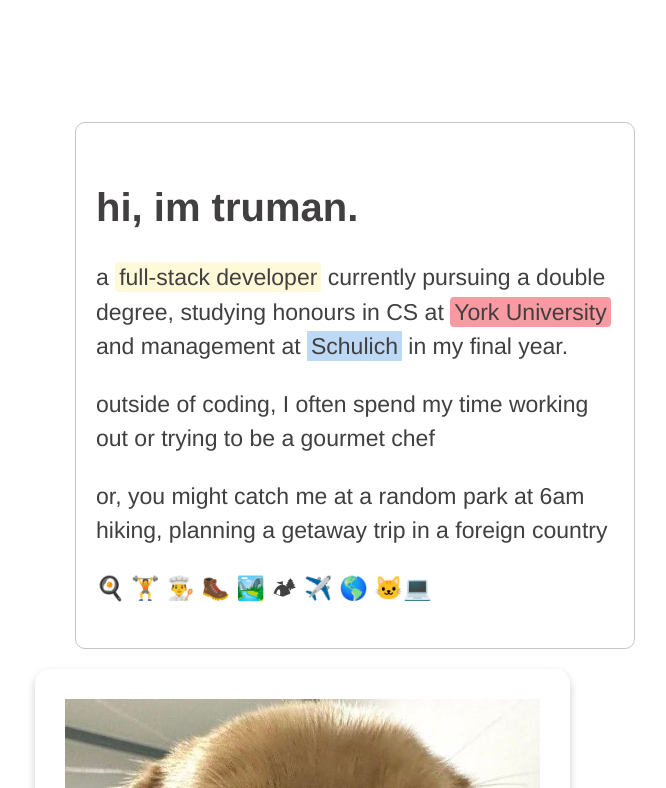
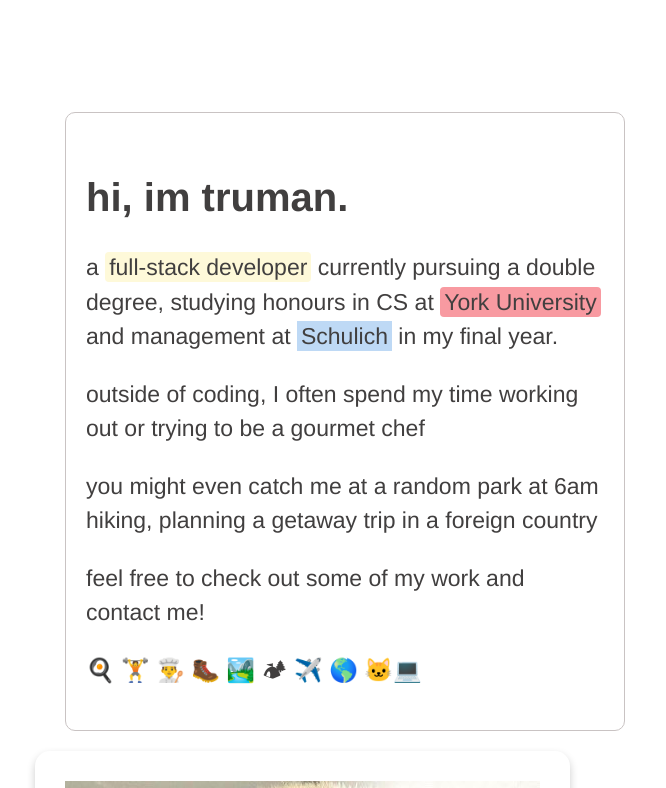
Before and after one commit to tmanzhe/web, a React (Vite) app: page / in a window 1280 px wide. Shown: the part 1332-2120 px from the top of the page, without its empty margins (49-715 px from the left). Built offline with nearby package versions, Linux system fonts and the light colour scheme.

Commit message:
first commit

```diff
--- a/package.json
+++ b/package.json
@@ -28,6 +28,6 @@
     "eslint-plugin-react-hooks": "^5.1.0-rc.0",
     "eslint-plugin-react-refresh": "^0.4.9",
     "globals": "^15.9.0",
-    "vite": "^5.4.1"
+    "vite": "^5.4.6"
   }
 }
--- a/src/css/AboutMe.css
+++ b/src/css/AboutMe.css
@@ -38,8 +38,8 @@
 }
 
 .description {
-    margin-top: 60px;
-    margin-left: 60px;
+    margin-top: 50px;
+    margin-left: 50px;
     padding: 20px;
     background-color: rgba(255, 255, 255, 0.8);
     color: rgb(65, 63, 63);
@@ -65,29 +65,37 @@
 
 .hello-text {
     width: 13ch; /* Adjust width for typewriter effect */
-    animation: typing 2s steps(22) forwards, blink .5s step-end infinite alternate; /* Typewriter effect */
     white-space: nowrap;
     overflow: hidden;
     border-right: 3px solid;
     font-size: 40px;
     font-weight: bold;
     margin: 0;
+    /* Initial state, before animation is triggered */
+    visibility: hidden;
+    animation: none;
 }
 
 .animate .hello-text {
-    animation: typing 2s steps(22) forwards, blink .5s step-end infinite alternate; /* Reset animation on visibility */
+    visibility: visible; /* Make the text visible when section is in view */
+    animation: typing 2s steps(22) forwards, blink .5s step-end infinite alternate; /* Typewriter effect when visible */
 }
 
 @keyframes typing {
     from {
         width: 0;
     }
+    to {
+        width: 13ch;
+    }
 }
+
 @keyframes blink {
     50% {
         border-color: transparent;
     }
 }
+
 
 .highlight-dev {
     background-color: #FEF9D9;
--- a/src/css/Life.css
+++ b/src/css/Life.css
@@ -8,6 +8,8 @@
     margin: 0 auto;
     margin-bottom:100px;
 }
+
+
 
 .life-img-container {
     position: relative;
--- a/src/jsx/AboutMe.jsx
+++ b/src/jsx/AboutMe.jsx
@@ -4,8 +4,9 @@ import headshot from '../assets/converted/headshot2.jpg';
 
 function AboutMe() {
     const [isVisible, setIsVisible] = useState(false);
-    const [animateText, setAnimateText] = useState(false); // New state for text animation
+    const [animateText, setAnimateText] = useState(false); // State for text animation
     const aboutMeRef = useRef(null);
+    const helloTextRef = useRef(null); // New ref for text animation
     const fullText = "hi, im truman.";
 
     const handleScroll = (entries) => {
@@ -13,12 +14,12 @@ function AboutMe() {
             if (entry.isIntersecting) {
                 if (!isVisible) {
                     setIsVisible(true);
-                    setAnimateText(true); // Trigger text animation
+                    setAnimateText(true); // Trigger text animation when section is in view
                 }
             } else {
                 if (isVisible) {
                     setIsVisible(false); // Reset visibility when out of view
-                    setAnimateText(false); // Reset text animation
+                    setAnimateText(false); // Reset text animation when out of view
                 }
             }
         });
@@ -35,7 +36,7 @@ function AboutMe() {
                 observer.unobserve(aboutMeRef.current);
             }
         };
-    }, [isVisible]); // Dependency on isVisible
+    }, [isVisible]);
 
     return (
         <section id="about-me" className={`about-me wrapper ${isVisible ? 'animate' : ''}`} ref={aboutMeRef}>
@@ -43,12 +44,13 @@ function AboutMe() {
             <div className="container">
                 <div className="description">
                     <br />
-                    <p className={`hello-text ${animateText ? 'animate' : ''}`}>
+                    <p className={`hello-text ${animateText ? 'animate' : ''}`} ref={helloTextRef}>
                         {animateText ? fullText : ''}
                     </p>
                     <p className="transition-text">a <span className="highlight-dev">full-stack developer</span> currently pursuing a double degree, studying honours in CS at <span className="highlight-york">York University</span> and management at <span className="highlight-schulich">Schulich</span> in my final year.</p>
                     <p className="life-text">outside of coding, I often spend my time working out or trying to be a gourmet chef</p>
-                    <p className="life-text2">or, you might catch me at a random park at 6am hiking, planning a getaway trip in a foreign country</p>
+                    <p className="life-text2">you might even catch me at a random park at 6am hiking, planning a getaway trip in a foreign country</p>
+                    <p className="life-text3">feel free to check out some of my work and contact me!</p>
                     <p className="life-emoji">🍳 🏋️ 👨‍🍳 🥾 🏞️ 🏕 ✈️ 🌎 🐱‍💻</p>
                 </div>
                 <div className="image-container">
```
Also changed, not shown: 1 other file (tests, documents, lock files or other folders).
